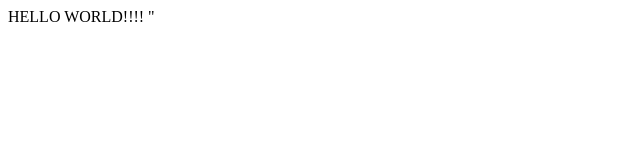
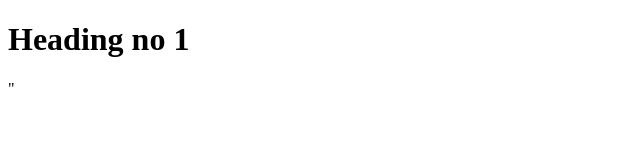
Before and after one commit to Waqasas/B9-Web-Dev-SMIT, a plain HTML site: page index.html in a window 1280 px wide. Shown: the whole page, without its empty margins (0-640 px from the left). Drawn offline with Linux system fonts and the light colour scheme.

Commit message:
Update index.html

```diff
--- a/index.html
+++ b/index.html
@@ -2,6 +2,7 @@
 <html lang="en" xmlns="http://www.w3.org/1999/xhyml
 </head>
 <body>
-    HELLO WORLD!!!!
+                       <h1> Heading no 1 </h1>
+ <title>Page Title</title>
 </body>
 </html>"
```
